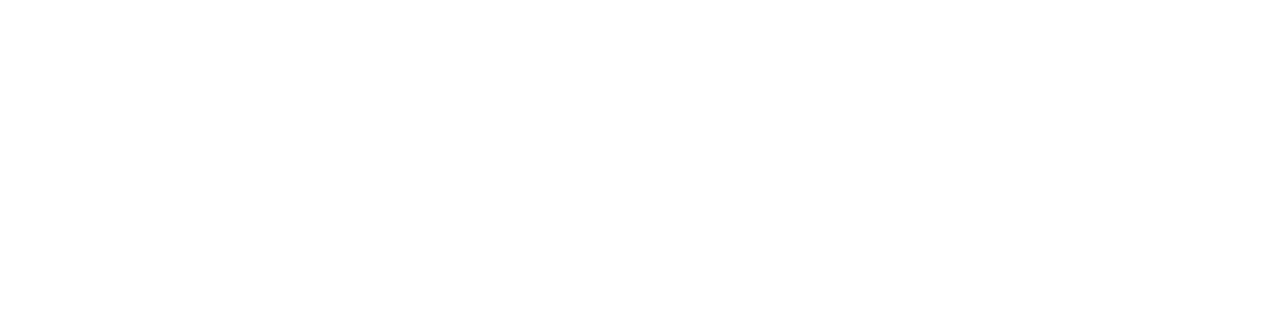
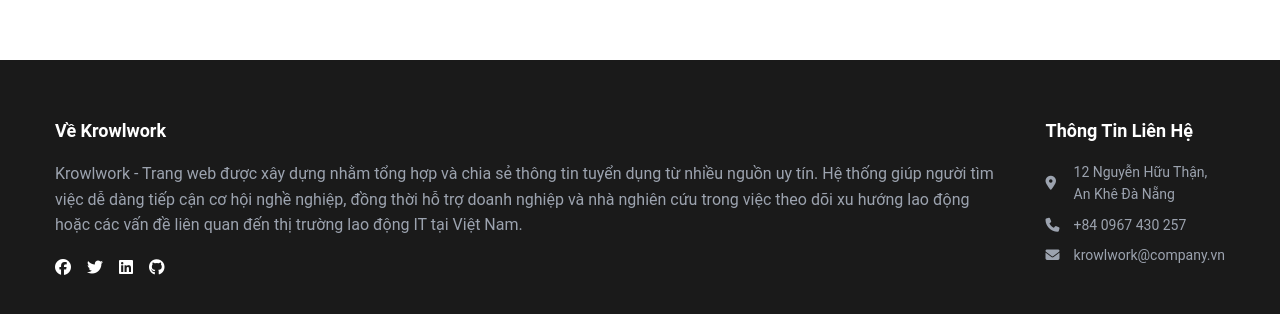
Before and after one commit to chibaongunguoi/pbl4, a Next.js app: page /login in a window 1280 px wide. Shown: the part 820-1134 px from the top of the page. Before the commit the page ends 880 px from the top, so only its background shows below. Built offline with nearby package versions, Linux system fonts and the light colour scheme.

Commit message:
xong layout

```diff
--- /dev/null
+++ b/app/fonts.ts
@@ -0,0 +1,16 @@
+import { NextResponse } from "next/server";
+
+export function GET() {
+  return new NextResponse(
+    `
+    <link rel="preconnect" href="https://fonts.googleapis.com">
+    <link rel="preconnect" href="https://fonts.gstatic.com" crossorigin>
+    <link href="https://fonts.googleapis.com/css2?family=Bungee&family=Roboto:ital,wght@0,100..900;1,100..900&display=swap" rel="stylesheet">
+  `,
+    {
+      headers: {
+        "content-type": "text/html",
+      },
+    }
+  );
+}
--- a/app/globals.css
+++ b/app/globals.css
@@ -14,12 +14,13 @@
 body {
   max-width: 100vw;
   overflow-x: hidden;
+  font-family: "Roboto", Arial, Helvetica, sans-serif;
 }
 
 body {
   color: var(--foreground);
   background: var(--background);
-  font-family: Arial, Helvetica, sans-serif;
+
   -webkit-font-smoothing: antialiased;
   -moz-osx-font-smoothing: grayscale;
 }
--- a/app/layout.tsx
+++ b/app/layout.tsx
@@ -3,6 +3,7 @@
 import "./globals.css";
 import "./lib/db_connect";
 import Header from "./ui/layout/header";
+import Footer from "./ui/layout/footer";
 import connectDb from "./lib/db_connect";
 const geistSans = Geist({
   variable: "--font-geist-sans",
@@ -19,6 +20,17 @@
   description: "Generated by create next app",
 };
 
+// Add Bungee font
+const bungee = Geist({
+  weight: ["400"],
+  subsets: ["latin"],
+  variable: "--font-bungee",
+  display: "swap",
+  preload: true,
+  adjustFontFallback: false,
+  fallback: ["system-ui", "arial"],
+});
+
 export default function RootLayout({
   children,
 }: Readonly<{
@@ -27,11 +39,28 @@
   connectDb();
   return (
     <html lang="en">
+      <head>
+        <link rel="preconnect" href="https://fonts.googleapis.com" />
+        <link
+          rel="preconnect"
+          href="https://fonts.gstatic.com"
+          crossOrigin="anonymous"
+        />
+        <link
+          href="https://fonts.googleapis.com/css2?family=Bungee&display=swap"
+          rel="stylesheet"
+        />
+        <link
+          rel="stylesheet"
+          href="https://cdnjs.cloudflare.com/ajax/libs/font-awesome/6.5.1/css/all.min.css"
+        />
+      </head>
       <body
         className={`${geistSans.variable} ${geistMono.variable} min-h-screen`}
       >
         <Header />
         <main className="pt-16 content-body">{children}</main>
+        <Footer />
       </body>
     </html>
   );
--- /dev/null
+++ b/app/ui/layout/footer.css
@@ -0,0 +1,147 @@
+.footer {
+  background-color: #1a1a1a;
+  color: #fff;
+  padding: 60px 0 20px;
+  margin-top: auto;
+}
+
+.footer-container {
+  max-width: 1200px;
+  margin: 0 auto;
+  padding: 0 15px;
+}
+
+.footer-content {
+  display: flex;
+  grid-template-columns: repeat(4, 1fr);
+  gap: 40px;
+  margin-bottom: 40px;
+}
+
+.footer-section h3 {
+  color: #fff;
+  font-size: 18px;
+  margin-bottom: 20px;
+  font-weight: 600;
+}
+
+.footer-links {
+  list-style: none;
+  padding: 0;
+  margin: 0;
+}
+
+.footer-links li {
+  margin-bottom: 12px;
+}
+
+.footer-links a {
+  color: #9ca3af;
+  text-decoration: none;
+  transition: color 0.3s ease;
+}
+
+.footer-links a:hover {
+  color: #fff;
+}
+
+.footer-about p {
+  color: #9ca3af;
+  line-height: 1.6;
+  margin-bottom: 20px;
+}
+
+.social-links {
+  display: flex;
+  gap: 16px;
+  margin-top: 20px;
+}
+
+.social-links a {
+  color: #fff;
+  text-decoration: none;
+  transition: color 0.3s ease;
+}
+
+.social-links a:hover {
+  color: #60a5fa;
+}
+
+.footer-bottom {
+  border-top: 1px solid #374151;
+  padding-top: 20px;
+  text-align: center;
+  color: #9ca3af;
+  font-size: 14px;
+}
+
+.footer-bottom p {
+  margin: 0;
+}
+
+.contact-info {
+  color: #9ca3af;
+  font-size: 14px;
+  line-height: 1.6;
+}
+
+.contact-info p {
+  margin-bottom: 8px;
+  display: flex;
+  align-items: center;
+  gap: 8px;
+}
+
+.contact-info i {
+  min-width: 20px;
+}
+
+.newsletter-form {
+  margin-top: 15px;
+}
+
+.newsletter-form input {
+  width: 100%;
+  padding: 10px;
+  border: 1px solid #374151;
+  border-radius: 4px;
+  background-color: #1f2937;
+  color: #fff;
+  margin-bottom: 10px;
+}
+
+.newsletter-form input:focus {
+  outline: none;
+  border-color: #60a5fa;
+}
+
+.newsletter-form button {
+  width: 100%;
+  padding: 10px;
+  background-color: #2563eb;
+  color: #fff;
+  border: none;
+  border-radius: 4px;
+  cursor: pointer;
+  transition: background-color 0.3s ease;
+}
+
+.newsletter-form button:hover {
+  background-color: #1d4ed8;
+}
+
+@media (max-width: 1024px) {
+  .footer-content {
+    grid-template-columns: repeat(2, 1fr);
+  }
+}
+
+@media (max-width: 640px) {
+  .footer-content {
+    grid-template-columns: 1fr;
+  }
+
+  .footer {
+    padding: 40px 0 20px;
+  }
+}
--- /dev/null
+++ b/app/ui/layout/footer.tsx
@@ -0,0 +1,80 @@
+"use client";
+
+import Link from "next/link";
+import "./footer.css";
+
+export default function Footer() {
+  const handleNewsletterSubmit = (e: React.FormEvent) => {
+    e.preventDefault();
+    // Add newsletter subscription logic here
+  };
+
+  return (
+    <footer className="footer">
+      <div className="footer-container">
+        <div className="footer-content">
+          {/* About Section */}
+          <div className="footer-section footer-about">
+            <h3>Về Krowlwork</h3>
+            <p>
+              Krowlwork - Trang web được xây dựng nhằm tổng hợp và chia sẻ thông
+              tin tuyển dụng từ nhiều nguồn uy tín. Hệ thống giúp người tìm việc
+              dễ dàng tiếp cận cơ hội nghề nghiệp, đồng thời hỗ trợ doanh nghiệp
+              và nhà nghiên cứu trong việc theo dõi xu hướng lao động hoặc các
+              vấn đề liên quan đến thị trường lao động IT tại Việt Nam.
+            </p>
+            <div className="social-links">
+              <a
+                href="https://facebook.com"
+                target="_blank"
+                rel="noopener noreferrer"
+              >
+                <i className="fab fa-facebook"></i>
+              </a>
+              <a
+                href="https://twitter.com"
+                target="_blank"
+                rel="noopener noreferrer"
+              >
+                <i className="fab fa-twitter"></i>
+              </a>
+              <a
+                href="https://linkedin.com"
+                target="_blank"
+                rel="noopener noreferrer"
+              >
+                <i className="fab fa-linkedin"></i>
+              </a>
+              <a
+                href="https://github.com"
+                target="_blank"
+                rel="noopener noreferrer"
+              >
+                <i className="fab fa-github"></i>
+              </a>
+            </div>
+          </div>
+
+          {/* Contact Info */}
+          <div className="footer-section">
+            <h3>Thông Tin Liên Hệ</h3>
+            <div className="contact-info">
+              <p>
+                <i className="fas fa-map-marker-alt"></i>
+                12 Nguyễn Hữu Thận, An Khê Đà Nẵng
+              </p>
+              <p>
+                <i className="fas fa-phone"></i>
+                +84 0967 430 257
+              </p>
+              <p>
+                <i className="fas fa-envelope"></i>
+                krowlwork@company.vn
+              </p>
+            </div>
+          </div>
+        </div>
+      </div>
+    </footer>
+  );
+}
--- a/app/ui/layout/header.tsx
+++ b/app/ui/layout/header.tsx
@@ -2,7 +2,7 @@
 
 import Link from "next/link";
 import Image from "next/image";
-import "./header.css";
+import "./userLayout.css";
 import { useState } from "react";
 
 export default function Header() {
@@ -30,7 +30,7 @@
                 <input
                   type="email"
                   name="text"
-                  placeholder="Tìm kiếm việc làm nhận thưởng..."
+                  placeholder="Tìm kiếm việc làm "
                   defaultValue=""
                   className="form-control"
                 />{" "}
@@ -67,7 +67,7 @@
                 </li>
               </ul>
             </li>{" "}
-            <li>
+            {/* <li>
               <a href="#" className="">
                 Tin tức
               </a>{" "}
@@ -98,8 +98,8 @@
                   </a>
                 </li>
               </ul>
-            </li>{" "}
-            <li>
+            </li>{" "} */}
+            {/* <li>
               <a href="#" className="">
                 Công cụ
               </a>{" "}
@@ -125,7 +125,7 @@
                   </a>
                 </li>
               </ul>
-            </li>{" "}
+            </li>{" "} */}
             <li>
               <a href="/login?callback=%2F" className="">
                 Đăng nhập
--- a/app/ui/layout/header.css
+++ b/app/ui/layout/userLayout.css
@@ -11,11 +11,14 @@
   background-color: #fff;
   box-shadow: 0 2px 4px rgba(0, 0, 0, 0.1);
 }
+
 .sub-menu {
   z-index: 999;
 }
 .logo {
   flex-shrink: 0;
+  font-family: "Bungee", Arial, Helvetica, sans-serif;
+  font-weight: 200;
 }
 
 .logo h1 {
@@ -36,6 +39,8 @@
   display: flex;
   align-items: center;
   flex-grow: 1;
+  justify-content: space-between;
+  margin-right: 30px;
 }
 
 .search {
@@ -117,7 +122,7 @@
 .float-right a {
   color: #333;
   text-decoration: none;
-  font-size: 14px;
+  font-size: 18px;
   font-weight: 500;
   transition: color 0.3s ease;
 }
```
